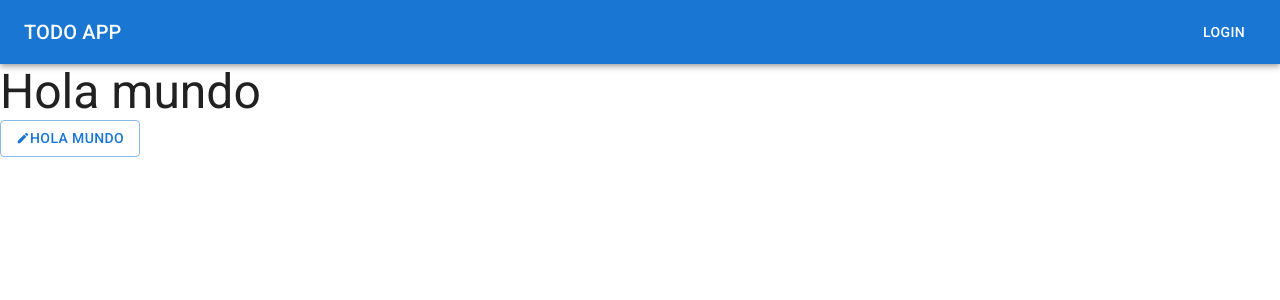
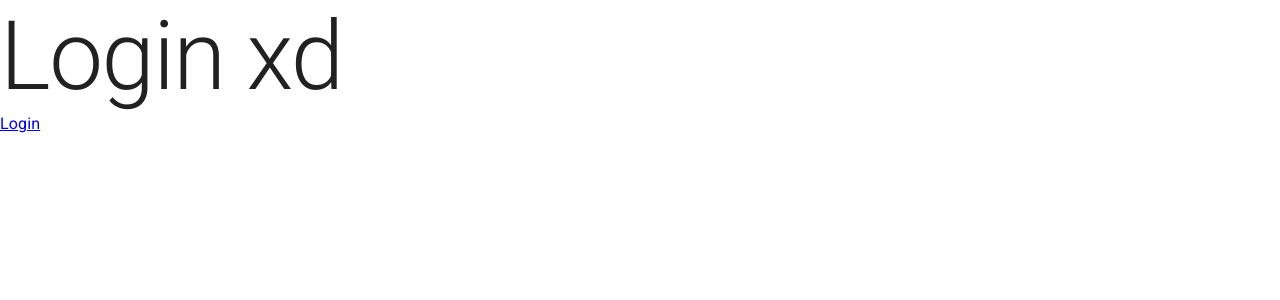
Before and after one commit to daniel21dev/todofront, a React (Create React App) app: page /auth in a window 1280 px wide. Shown: the top 300 px of the page. Built offline with nearby package versions, Linux system fonts and the light colour scheme.

Commit message:
setup react-router

```diff
--- a/package.json
+++ b/package.json
@@ -13,6 +13,7 @@
     "axios": "^0.24.0",
     "react": "^17.0.2",
     "react-dom": "^17.0.2",
+    "react-router-dom": "^6.0.2",
     "react-scripts": "4.0.3",
     "web-vitals": "^1.0.1"
   },
--- a/src/App.js
+++ b/src/App.js
@@ -1,17 +1,18 @@
 import { Button, CssBaseline, Typography } from "@mui/material";
-import {Edit} from "@mui/icons-material"
 import axios from './config/axios'
 import { Navbar } from "./components/layout/Navbar";
+import { Routes, Route, Link } from "react-router-dom";
+import Auth from "./views/Auth";
+import {Home} from './views/Home'
 
 function App() {
   return (
     <>
       <CssBaseline />
-      <Navbar />
-      <Typography variant="h3">Hola mundo</Typography>
-      <Button variant="outlined">
-        <Edit fontSize="4"/>
-        Hola mundo</Button>
+      <Routes>
+        <Route path="/" element={<Home />} />
+        <Route path="auth" element={<Auth />} />
+      </Routes>
     </>
   );
 }
--- a/src/components/layout/Navbar.js
+++ b/src/components/layout/Navbar.js
@@ -2,8 +2,14 @@ import { AppBar, Button, IconButton, Toolbar, Typography } from '@mui/material'
 import { Box } from '@mui/system'
 import React from 'react'
 import {Menu} from '@mui/icons-material'
+import { Link } from 'react-router-dom'
 
 export const Navbar = () => {
+
+    const handleLogout = () =>{
+        console.log('logout');
+    }
+
     return (
         <Box sx={{ flexGrow: 1 }}>
             <AppBar position="static">
@@ -11,8 +17,12 @@ export const Navbar = () => {
                     <Typography variant="h6" component="div" sx={{ flexGrow: 1 }}>
                         TODO APP
                     </Typography>
-                    <Button color="inherit">
-                        Login
+                    <Link to="/auth">About</Link>
+                    <Button
+                        color="inherit"
+                        onClick={handleLogout}
+                    >
+                        Logout
                     </Button>
                 </Toolbar>
             </AppBar>
--- a/src/index.js
+++ b/src/index.js
@@ -1,10 +1,11 @@
 import React from 'react';
 import ReactDOM from 'react-dom';
 import App from './App';
+import { BrowserRouter } from "react-router-dom";
 
 ReactDOM.render(
-  <>
+  <BrowserRouter>
     <App />
-  </>,
+  </BrowserRouter>,
   document.getElementById('root')
 );
--- /dev/null
+++ b/src/views/Auth.js
@@ -0,0 +1,15 @@
+import { Typography } from '@mui/material'
+import React from 'react'
+import { Link } from 'react-router-dom'
+
+
+const Auth = () => {
+    return (
+        <div>
+            <Typography variant="h1">Login xd</Typography>
+            <Link to="/">Login</Link>
+        </div>
+    )
+}
+
+export default Auth
--- /dev/null
+++ b/src/views/Home.js
@@ -0,0 +1,17 @@
+import { Edit } from '@mui/icons-material'
+import { Button, Typography } from '@mui/material'
+import React from 'react'
+import { Navbar } from '../components/layout/Navbar'
+
+export const Home = () => {
+    return (
+        <>
+            <Navbar />
+            <Typography variant="h3">Hola mundo</Typography>
+            <Button variant="outlined">
+                <Edit fontSize="4" />
+                Hola mundo
+            </Button>
+        </>
+    )
+}
```
Also changed, not shown: 2 other files (tests, documents, lock files or other folders).
